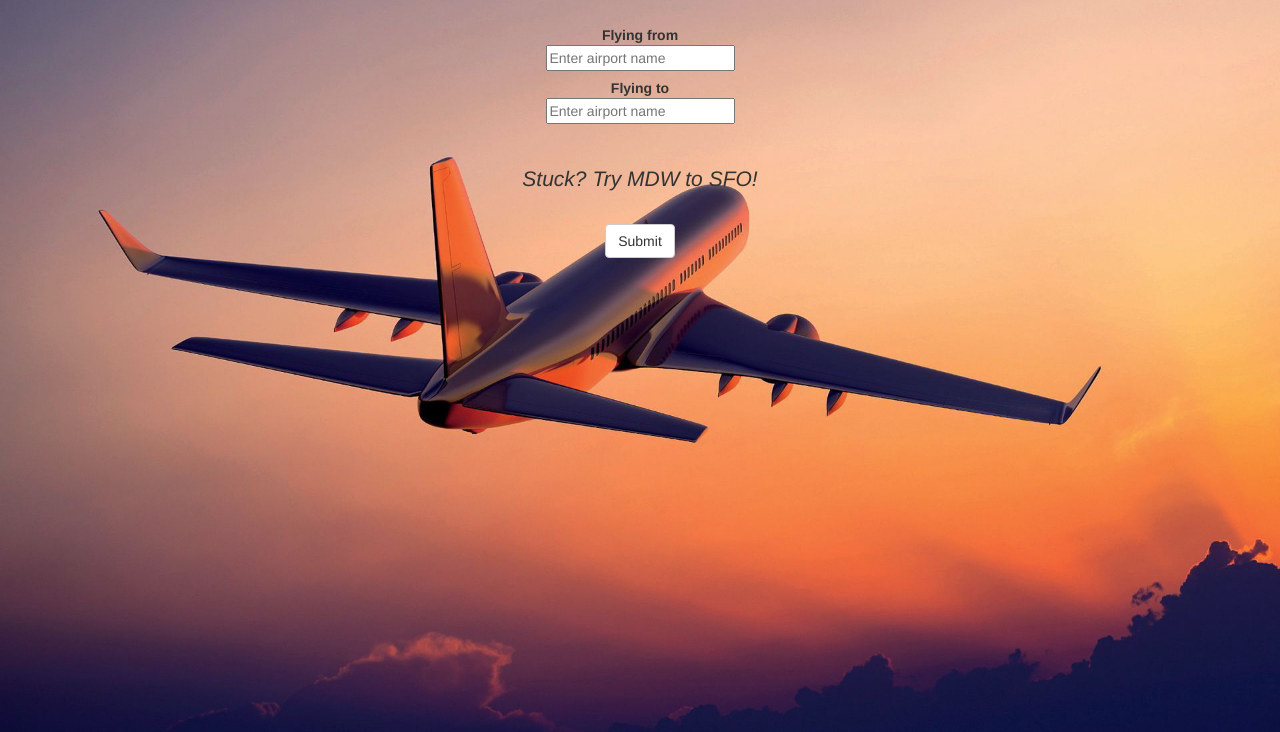
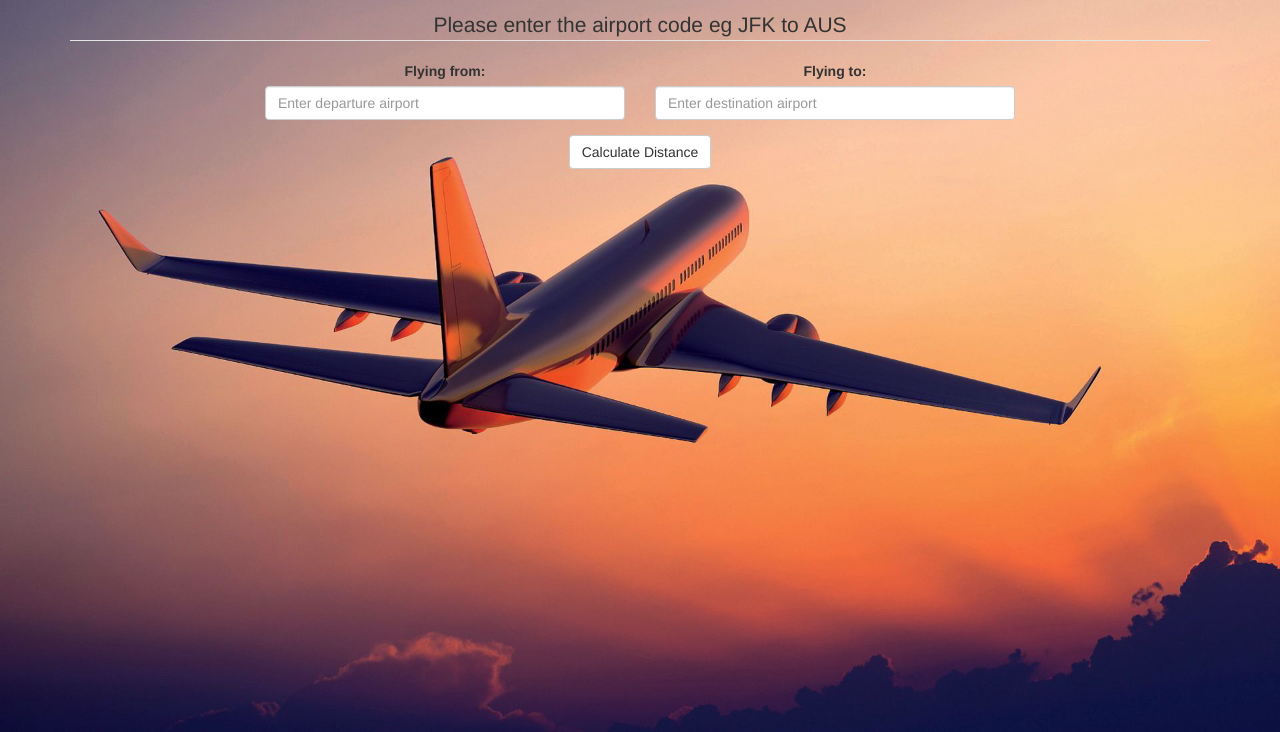
Before and after one commit to Yangani/skypath, a plain HTML site: page index.html in a window 1280 px wide. Shown: the part 68-800 px from the top of the page. Drawn offline with nearby package versions, Linux system fonts and the light colour scheme; some packages are replaced by stand-ins of ours; files that its build step writes are made by us from their sources; files whose address does not match are found by name.

Commit message:
File path issue

```diff
--- a/index.html
+++ b/index.html
@@ -3,51 +3,53 @@
 
 <head>
     <meta charset="UTF-8">
-    <title>Airport Distance</title>
+    <title>Airport Distance Calculator</title>
     <!-- CSS styling and bootstrap dependencies -->
-    <link href="style/main.css" type="text/css" rel="stylesheet" media="screen" />
-    <link href="style/bootstrap.css" type="text/css" rel="stylesheet" />
+    <link href="./styles/main.css" type="text/css" rel="stylesheet" media="screen" />
+    <!--Minified bootstrap CDN dependency -->
+    <link rel="stylesheet" href="https://maxcdn.bootstrapcdn.com/bootstrap/3.3.6/css/bootstrap.min.css" integrity="sha384-1q8mTJOASx8j1Au+a5WDVnPi2lkFfwwEAa8hDDdjZlpLegxhjVME1fgjWPGmkzs7" crossorigin="anonymous">
     <!-- jQuery dependencies -->
-    <link rel="stylesheet" href="https://code.jquery.com/ui/1.11.2/themes/smoothness/jquery-ui.css">
+    <link rel="stylesheet" href="http://code.jquery.com/ui/1.9.0/themes/base/jquery-ui.css">
     <script src="https://code.jquery.com/jquery-1.10.2.js"></script>
-    <script src="https://code.jquery.com/ui/1.11.2/jquery-ui.js"></script>
-    <!-- App JavaScript code for interactive dom -->
-    <script type="text/javascript" src="./script/GoogleMap.js"></script>
-    <script type="text/javascript" src="./script/DistanceCalculator.js"></script>
-    <script type="text/javascript" src="./script/AutoComplete.js"></script>
+    <script src="http://code.jquery.com/ui/1.9.0/jquery-ui.js"></script>
+    <!-- App JavaScript code-->
+    <script type="text/javascript" src="./scripts/GoogleMap.js"></script>
+    <script type="text/javascript" src="./scripts/Distance.js"></script>
+    <script type="text/javascript" src="./scripts/AutoComplete.js"></script>
+    <script type="text/javascript" src="./scripts/AirportCodeData.js"></script>
+
     <!-- Google Maps API  -->
-    <script type="text/javascript" src="https://maps.googleapis.com/maps/api/js?key=GOOGLE_MAPS_API_KEY">
-    </script>
+    <script type="text/javascript" src="https://maps.googleapis.com/maps/api/js?key=AIzaSyBE-lbaGtcyN4feFlK0TDnIF7OCzd4vAbI"></script>
 </head>
 
 <body>
     <!-- Page Title Header -->
-    <nav class="navbar navbar-dark bg-inverse">
-        <h3>Airport Distance</h3>
+    <nav class="navbar">
+        <h3>Airport Distance Calculator</h3>
     </nav>
-    <!-- Airport input form and submit form -->
+    <!-- Input fields -->
     <div class="container" align="center">
-        <form class="form-horizontal" id="form" role="search">
-            <div class="control-group">
-                <label class="control-label" for="from-airport">Flying from</label>
-                <div class="input-group">
-                    <input type="text" id="airport1" name="airport1" placeholder="Enter airport name">
+        <legend class="search-legend">Please enter the airport code eg JFK to AUS</legend>
+        <form class="form-horizontal" role="input-form" id="form">
+            <div class="form-group col-centered">
+                <div class="col-md-4 col-md-offset-2">
+                    <label class="label-control" for="from-airport">Flying from:</label>
+                    <input type="text" class="autocomplete form-control" id="departureAirport" name="departureAirport" placeholder="Enter departure airport">
                 </div>
-                <label class="control-label" for="from-airport">Flying to</label>
-                <div class="input-group">
-                    <input type="text" id="airport2" name="airport2" placeholder="Enter airport name">
+                <div class="col-md-4">
+                    <label class="label-control" for="to-airport">Flying to:</label>
+                    <input type="text" class="autocomplete form-control" id="destinationAirport" name="destinationAirport" placeholder="Enter destination airport">
                 </div>
-                <br>
-                <br>
-                <p><i>Stuck? Try MDW to SFO!</i></p>
-                <br>
-                <div id="submit" class="btn btn-default">Submit</div>
             </div>
+            <div id="submit" class="btn btn-default btn-md gradient">Calculate Distance</div>
         </form>
     </div>
-    <div id="distance" align="center"></div>
-    <div id="outerdiv">
-        <div id="map-canvas"></div>
+    <br>
+    <!-- Display calculated distance -->
+    <div class="air-distance" id="distance"></div>
+    <!-- Flight Path Google Maps Plot -->
+    <div id="map-render">
+        <div class="google-map-canvas" id="map-canvas"></div>
     </div>
 </body>
 
```
